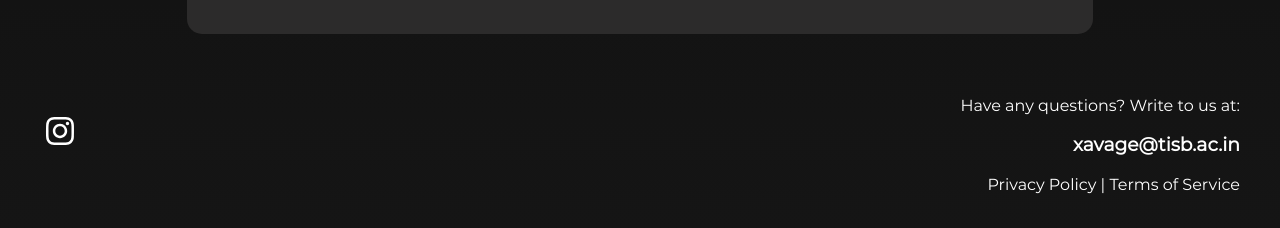
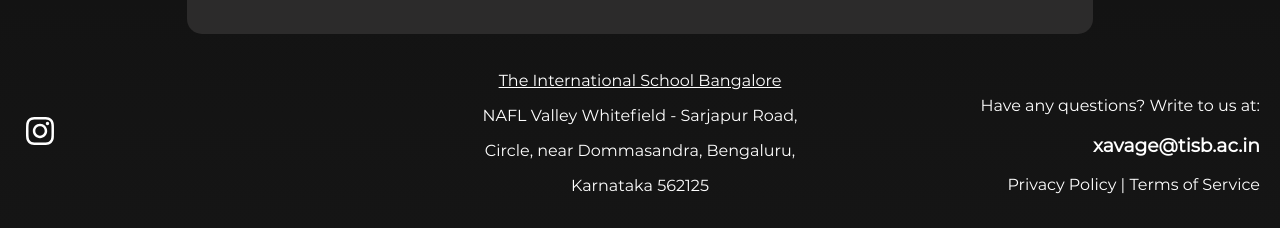
Before and after one commit to adhirajgupta/xavage-website, a React (Create React App) app: page / in a window 1280 px wide. Shown: the part 2259-2487 px from the top of the page. Built offline with nearby package versions, Linux system fonts and the light colour scheme.

Commit message:
Added address in the footer

```diff
--- a/src/eventData.js
+++ b/src/eventData.js
@@ -12,7 +12,7 @@
     title: "Deal or No Deal",
     tagline: "Outbid, Outplay and Outshine",
     description: "Teamwork makes the dream work! Get ready for TISB's Champions League auction, where you’ll draft top players within your budget. With high stakes, strategy is key. Build the ultimate team, outsmart rivals, and aim for victory. Play smart, lead your squad, and rise to the top. The championship is yours for the taking!",
-    rules: "Rules for Event 1",
+    rules: "Teams will compete in groups or as individuals depending on the round, with set scenarios and tasks to complete",
     prizes: "Prizes for event 1",
     bgimage: dealNoDealImage,
   },
--- a/src/screens/LandingScreen/LandingScreenStyling/LandingScreenS4Style.css
+++ b/src/screens/LandingScreen/LandingScreenStyling/LandingScreenS4Style.css
@@ -9,18 +9,19 @@
     text-align: center;
 }
 .footer-container {
-    max-width: 1200px;
-    margin: 0 auto;
+    width: 100%;
+    padding: 0rem 1rem 0rem 0rem;
+    /* margin: 0 auto; */
     display: flex;
     flex-direction: column;
     align-items: center;
-    justify-content: center;
 }
 #footer-logo-div{
     display: flex;
     justify-content: center;
     gap: 15px;
     margin-bottom: 10px;
+    width: 30%;
 }
 .social-icon {
     width: 30px;
@@ -35,6 +36,7 @@
 
 #footer-info-div{
     margin-top: 10px;
+    width: 30%;
 }
 #footer-info-div a {
     color: #ffffff;
@@ -46,7 +48,11 @@
 #footer-info-div a:hover {
     border-bottom: 1px solid #ffffff;
 }
-
+#TISB-Link{
+    text-decoration: none;
+    color: #fff;
+    text-decoration: underline;
+}
 @media (min-width: 768px) {
     .footer-container {
         flex-direction: row;
@@ -66,4 +72,7 @@
         width: 40px;
         height: 40px;
     }
+    #footer-logo-div{
+        justify-content: flex-start;
+    }
 }
--- a/src/screens/LandingScreen/components/LandingScreenS4.js
+++ b/src/screens/LandingScreen/components/LandingScreenS4.js
@@ -1,6 +1,6 @@
 import React, { Component } from 'react';
 import { FontAwesomeIcon } from '@fortawesome/react-fontawesome';
-import { faInstagram, faXTwitter, faLinkedin, faFacebook } from '@fortawesome/free-brands-svg-icons';
+import { faInstagram,faXTwitter, faLinkedin, faFacebook } from '@fortawesome/free-brands-svg-icons';
 
 class Landing4 extends Component {
     state = {}
@@ -23,6 +23,14 @@
                         </a> */}
                     </div>
 
+                    <div class='container' id='footer-address-container'>
+                        <a id='TISB-Link' href='https://maps.app.goo.gl/kviCSFVvaf2HEaKN6' target='blank'>The International School Bangalore</a>
+                        <p>NAFL Valley Whitefield - Sarjapur Road,</p>
+                        <p>Circle, near Dommasandra, Bengaluru,</p>
+                        <p>Karnataka 562125</p>
+                    </div>
+
+
                     <div class="footer-info" id="footer-info-div">
                         <p>Have any questions? Write to us at:</p>
                         <h3 id='email-address-h3'>xavage@tisb.ac.in</h3>
```
